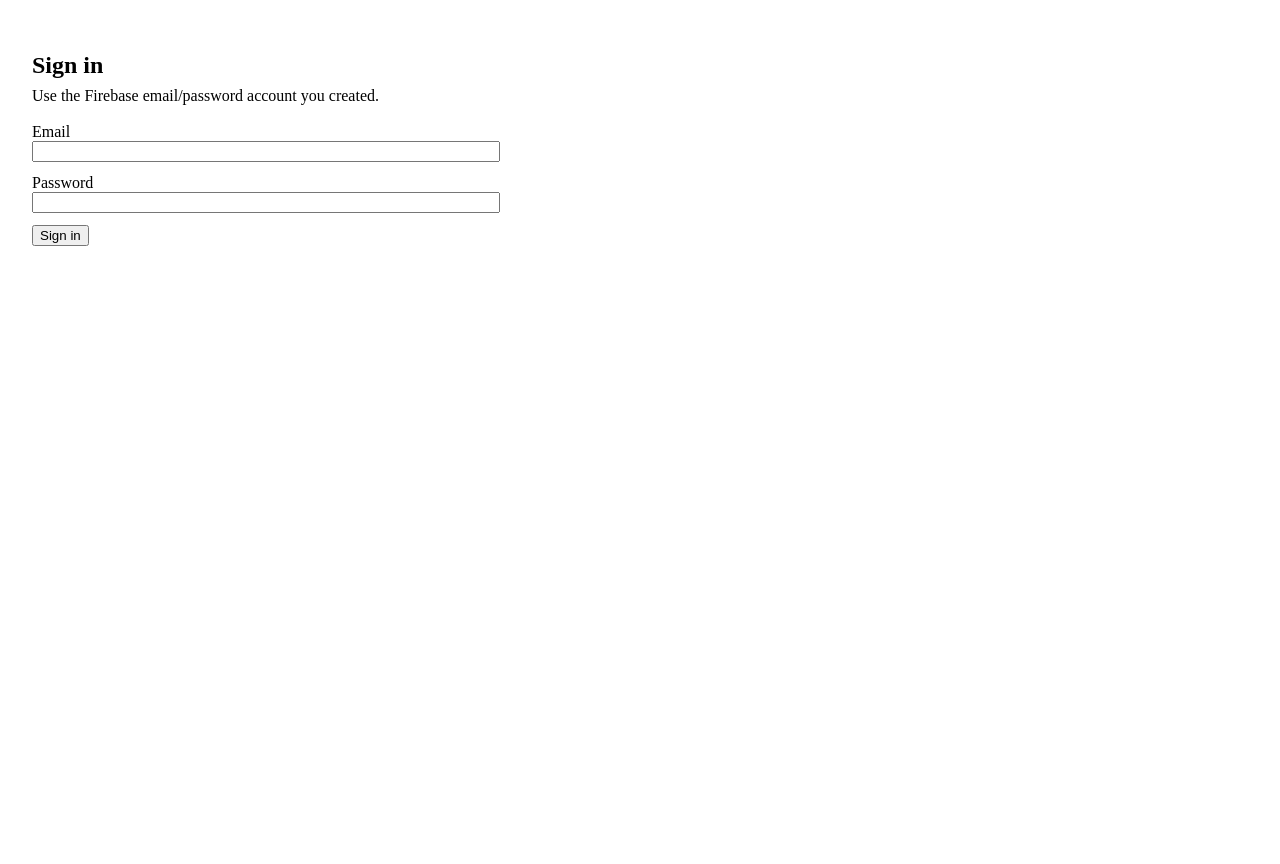
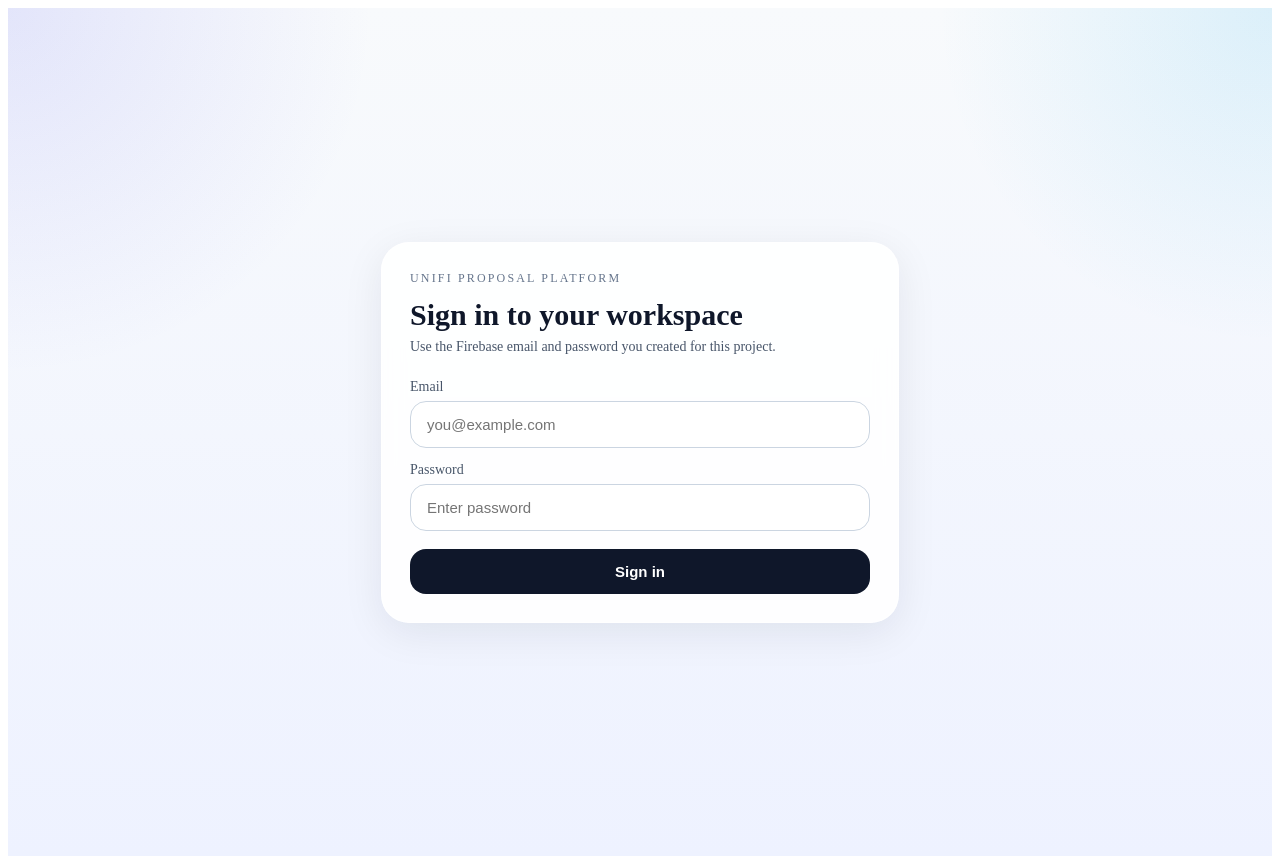
Before and after one commit to brucerucker-collab/Unifi-proposals, a React (Vite) app: page /login in a window 1280 px wide. Before the commit the page ends 800 px from the top, so only its background shows below. Built offline with nearby package versions, Linux system fonts and the light colour scheme; no server answers.

Commit message:
Update LoginPage.tsx

```diff
--- a/src/LoginPage.tsx
+++ b/src/LoginPage.tsx
@@ -22,7 +22,7 @@ export function LoginPage({
     setError(null);
 
     try {
-      await signInWithEmailAndPassword(auth, email, password);
+      await signInWithEmailAndPassword(auth, email.trim(), password);
     } catch (err: any) {
       setError(err?.message ?? 'Login failed');
       setBusy(false);
@@ -30,50 +30,122 @@ export function LoginPage({
   }
 
   return (
-    <div style={{ padding: 24, maxWidth: 460 }}>
-      <h2 style={{ marginBottom: 8 }}>Sign in</h2>
-      <p style={{ margin: '0 0 18px 0' }}>
-        Use the Firebase email/password account you created.
+    <div
+      style={{
+        minHeight: '100vh',
+        background:
+          'radial-gradient(circle at top left, rgba(99,102,241,0.14), transparent 24%), radial-gradient(circle at top right, rgba(14,165,233,0.12), transparent 22%), linear-gradient(to bottom, #f8fafc, #eef2ff)',
+        display: 'flex',
+        alignItems: 'center',
+        justifyContent: 'center',
+        padding: 24,
+      }}
+    >
+      <div
+        style={{
+          width: '100%',
+          maxWidth: 460,
+          background: 'rgba(255,255,255,0.9)',
+          border: '1px solid rgba(255,255,255,0.6)',
+          borderRadius: 28,
+          padding: 28,
+          boxShadow: '0 10px 40px rgba(15,23,42,0.08)',
+          backdropFilter: 'blur(10px)',
+        }}
+      >
+        <div style={{ fontSize: 12, letterSpacing: '0.18em', textTransform: 'uppercase', color: '#64748b' }}>
+          UniFi Proposal Platform
+        </div>
+
+        <h1 style={{ margin: '12px 0 8px 0', fontSize: 30, lineHeight: 1.1, color: '#0f172a' }}>
+          Sign in to your workspace
+        </h1>
+
+        <p style={{ margin: '0 0 24px 0', color: '#475569', fontSize: 14 }}>
+          Use the Firebase email and password you created for this project.
         </p>
 
         <form onSubmit={onSubmit}>
-        <div style={{ marginBottom: 12 }}>
-          <label>
+          <div style={{ marginBottom: 14 }}>
+            <label style={{ display: 'block', fontSize: 14, color: '#475569', marginBottom: 6 }}>
               Email
-            <br />
+            </label>
             <input
               value={email}
               onChange={(e) => setEmail(e.target.value)}
+              type="email"
               required
-              style={{ width: '100%' }}
+              placeholder="you@example.com"
+              style={{
+                width: '100%',
+                padding: '14px 16px',
+                borderRadius: 16,
+                border: '1px solid #cbd5e1',
+                fontSize: 15,
+                outline: 'none',
+                boxSizing: 'border-box',
+              }}
             />
-          </label>
           </div>
 
-        <div style={{ marginBottom: 12 }}>
-          <label>
+          <div style={{ marginBottom: 18 }}>
+            <label style={{ display: 'block', fontSize: 14, color: '#475569', marginBottom: 6 }}>
               Password
-            <br />
+            </label>
             <input
-              type="password"
               value={password}
               onChange={(e) => setPassword(e.target.value)}
+              type="password"
               required
-              style={{ width: '100%' }}
+              placeholder="Enter password"
+              style={{
+                width: '100%',
+                padding: '14px 16px',
+                borderRadius: 16,
+                border: '1px solid #cbd5e1',
+                fontSize: 15,
+                outline: 'none',
+                boxSizing: 'border-box',
+              }}
             />
-          </label>
           </div>
 
           {error && (
-          <div style={{ color: 'red', marginBottom: 12 }}>
+            <div
+              style={{
+                marginBottom: 16,
+                padding: '12px 14px',
+                borderRadius: 14,
+                background: '#fef2f2',
+                color: '#b91c1c',
+                border: '1px solid #fecaca',
+                fontSize: 14,
+              }}
+            >
               {error}
             </div>
           )}
 
-        <button type="submit" disabled={busy}>
+          <button
+            type="submit"
+            disabled={busy}
+            style={{
+              width: '100%',
+              padding: '14px 16px',
+              borderRadius: 16,
+              border: 'none',
+              background: '#0f172a',
+              color: '#ffffff',
+              fontSize: 15,
+              fontWeight: 600,
+              cursor: busy ? 'not-allowed' : 'pointer',
+              opacity: busy ? 0.7 : 1,
+            }}
+          >
             {busy ? 'Signing in…' : 'Sign in'}
           </button>
         </form>
       </div>
+    </div>
   );
 }
```
Lines whose indentation alone changed are shown as unchanged.
